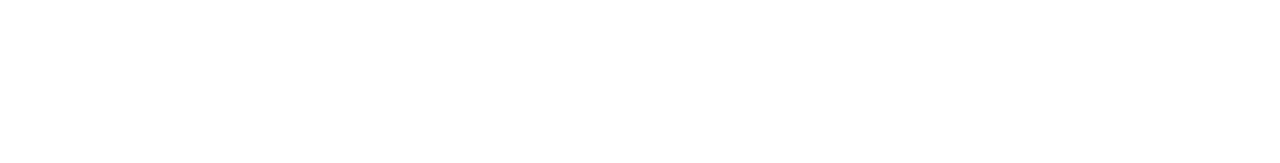
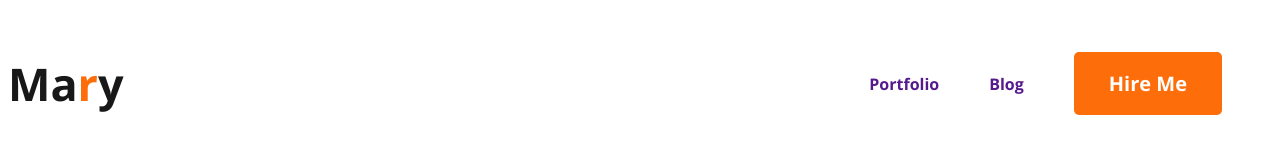
Before and after one commit to dhansiri2020/portfolio, a plain HTML site: page index.html in a window 1280 px wide. Drawn offline with nearby package versions, Linux system fonts and the light colour scheme.

Commit message:
nav style

```diff
--- a/index.html
+++ b/index.html
@@ -4,12 +4,24 @@
   <meta charset="UTF-8">
   <meta name="viewport" content="width=device-width, initial-scale=1.0">
   <title>portfolio</title>
+
+
+<link rel="preconnect" href="https://fonts.googleapis.com">
+<link rel="preconnect" href="https://fonts.gstatic.com" crossorigin>
+<link href="https://fonts.googleapis.com/css2?family=Open+Sans:ital,wght@0,700;1,800&display=swap" rel="stylesheet"><link rel="stylesheet" href="styls/style.css">
+<link rel="stylesheet" href="styls/style.css">
 </head>
 <body>
   <header>
-<div>
-
-</div>
+ <nav>
+  <h3
+  class="web-title">Ma<span class="text-primary">r</span>y</h3>
+  <ul>
+    <li><a href="">Portfolio</a></li>
+    <li><a href="">Blog</a></li>
+    <li><button class="btn-primary">Hire Me</button></li>
+  </ul>
+ </nav>
   </header>
   <main>
 
--- /dev/null
+++ b/styls/style.css
@@ -0,0 +1,42 @@
+/* nav releted style */
+*{
+  font-family: 'Open Sans', sans-serif;
+}
+nav{
+  display: flex;
+  justify-content: space-between;
+align-items: center;
+}
+.web-title{
+color: #181818;
+font-size: 45px;
+font-style: normal;
+font-weight: 800;
+line-height: normal;
+}
+.text-primary{
+color:#FD6E0A;
+}
+.btn-primary{
+  color: #FFF;
+background-color: #FD6E0A;
+font-size: 20px;
+font-style: normal;
+font-weight: 700;
+line-height: normal;
+border-radius: 5px;
+padding: 18px 35px;
+border: 0;
+}
+nav ul{
+  display: flex;
+  align-items: center;
+  list-style: none;
+
+}
+nav ul li{
+  margin-right: 50px;
+}
+nav ul li a{
+text-decoration: none;
+}
```
